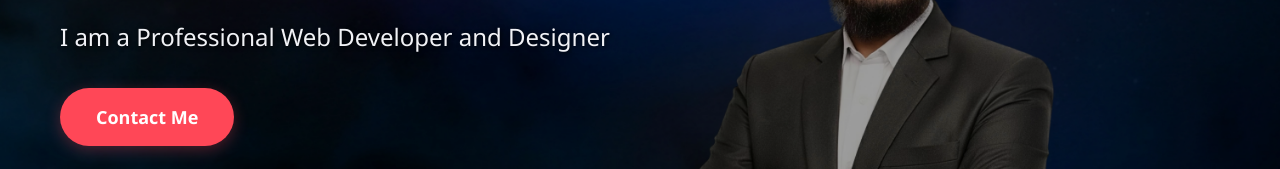
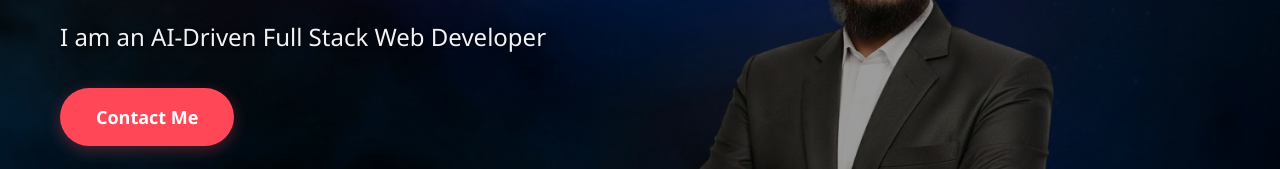
Before and after one commit to selfmsbillah/masumportfolio.github.io, a plain HTML site: page index.html in a window 1280 px wide. Shown: the part 364-533 px from the top of the page. Drawn offline with Linux system fonts and the light colour scheme.

Commit message:
Update index.html

```diff
--- a/index.html
+++ b/index.html
@@ -4,11 +4,14 @@
     <meta charset="UTF-8">
     <meta name="viewport" content="width=device-width, initial-scale=1.0">
     <title>Masum Billah - Portfolio</title>
+    <!-- সিএসএস ফাইল লিঙ্ক -->
     <link rel="stylesheet" href="index.css">
+    <!-- ফন্ট অসাম আইকন লাইব্রেরি লিঙ্ক -->
     <link rel="stylesheet" href="https://cdnjs.cloudflare.com/ajax/libs/font-awesome/6.4.0/css/all.min.css">
 </head>
 <body>
 
+    <!-- মেনুবার বা ন্যাভিগেশন সেকশন শুরু -->
     <nav class="navbar">
         <div class="nav-container">
             <div class="logo"><strong>Masum Billah</strong></div>
@@ -20,8 +23,11 @@
             </ul>
         </div>
     </nav>
+    <!-- মেনুবার সেকশন শেষ -->
 
+    <!-- কভার বা হিরো সেকশন শুরু -->
     <header class="hero-section">
+        <!-- ব্যাকগ্রাউন্ডে ভাসমান লোগোসমূহ -->
         <div class="floating-logos">
             <i class="fa-brands fa-html5 logo-html"></i>
             <i class="fa-brands fa-css3-alt logo-css"></i>
@@ -30,27 +36,33 @@
             <i class="fa-brands fa-react logo-react"></i>
         </div>
 
+        <!-- কালো শ্যাডো বা ওভারলে লেয়ার -->
         <div class="overlay">
             <div class="hero-text">
                 <h1 class="fade-in-title">Welcome, I am Masum Billah</h1>
-                <p class="fade-in-subtitle">I am a Professional Web Developer and Designer</p>
-                <!-- মোবাইলে হাইড করার জন্য hide-on-mobile ক্লাস যুক্ত করা হয়েছে -->
+                <!-- আপনার নতুন টেক্সট এখানে পরিবর্তন করা হয়েছে -->
+                <p class="fade-in-subtitle">I am an AI-Driven Full Stack Web Developer</p>
+                <!-- মোবাইলে হাইড করার জন্য hide-on-mobile ক্লাস যুক্ত বাটন -->
                 <a href="#contact" class="btn fade-in-btn hide-on-mobile">Contact Me</a>
             </div>
         </div>
     </header>
+    <!-- কভার বা হিরো সেকশন শেষ -->
 
-    <!-- মোবাইলের প্রোফাইল পিকচার (যা এবাউট সেকশনের ওপরে শুধু ফোনে দেখাবে) -->
+    <!-- মোবাইলের প্রোফাইল পিকচার সেকশন (যা শুধু ফোনে কভারের নিচে দেখাবে) -->
     <div class="mobile-profile-container">
         <img src="profail.png" alt="Masum Billah Profile" class="mobile-profile-img">
     </div>
 
+    <!-- আমার সম্পর্কে (About Me) সেকশন শুরু -->
     <section id="about" class="container">
         <h2>About Me</h2>
         <hr>
         <p>Hello! I am Masum Billah. I am a passionate web developer who enjoys building modern, responsive, and user-friendly websites using the latest technologies. Welcome to my portfolio, where I showcase my digital creations and technical skills.</p>
     </section>
+    <!-- About Me সেকশন শেষ -->
 
+    <!-- আমার সার্ভিস (Services) সেকশন শুরু -->
     <section id="services" class="container">
         <h2>My Services</h2>
         <hr>
@@ -67,7 +79,9 @@
             </div>
         </div>
     </section>
+    <!-- Services সেকশন শেষ -->
 
+    <!-- দক্ষতা (Skills) সেকশন শুরু -->
     <section id="skills" class="container">
         <h2>My Skills</h2>
         <hr>
@@ -80,24 +94,31 @@
             <div class="skill-tag">Git & GitHub</div>
         </div>
     </section>
+    <!-- Skills সেকশন শেষ -->
 
+    <!-- যোগাযোগ (Contact) সেকশন শুরু -->
     <section id="contact" class="container">
         <h2>Get In Touch</h2>
         <hr>
         <p>If you have any questions, project ideas, or just want to say hello, feel free to reach out. I would love to hear from you!</p>
         <p class="contact-email"><strong>Email:</strong> <a href="mailto:self.masumbillah@gmail.com">self.masumbillah@gmail.com</a></p>
 
+        <!-- সোশ্যাল মিডিয়া লিঙ্কসমূহ -->
         <div class="social-links">
             <a href="https://github.com/selfmsbillah" target="_blank"><i class="fa-brands fa-github"></i></a>
             <a href="https://www.linkedin.com/in/selfmsbillah/" target="_blank"><i class="fa-brands fa-linkedin"></i></a>
             <a href="https://www.facebook.com/self.masumbillah/" target="_blank"><i class="fa-brands fa-facebook"></i></a>
         </div>
     </section>
+    <!-- Contact সেকশন শেষ -->
 
+    <!-- ফুটার সেকশন শুরু -->
     <footer>
         <p>&copy; 2026 Masum Billah. All Rights Reserved.</p>
     </footer>
+    <!-- ফুটার সেকশন শেষ -->
 
+    <!-- পেজ লোড স্ক্রিপ্ট (রিফ্রেশ করলে পেজ যেন একদম ওপরে চলে যায়) -->
     <script>
         window.onbeforeunload = function () {
             window.scrollTo(0, 0);
```
